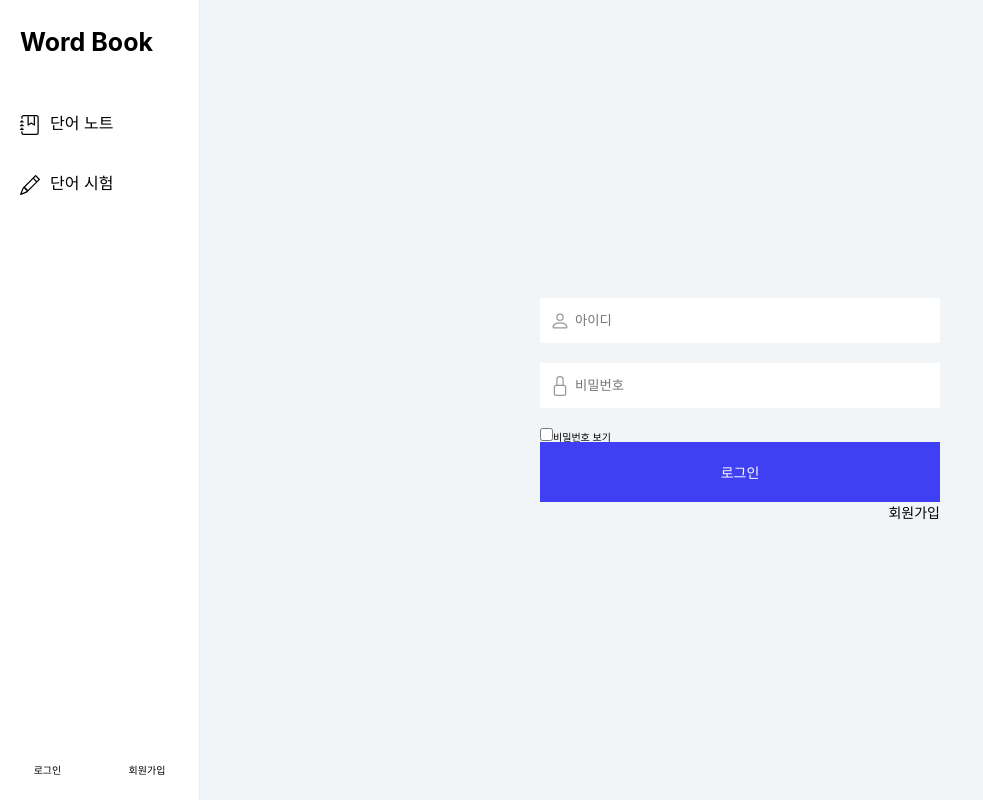
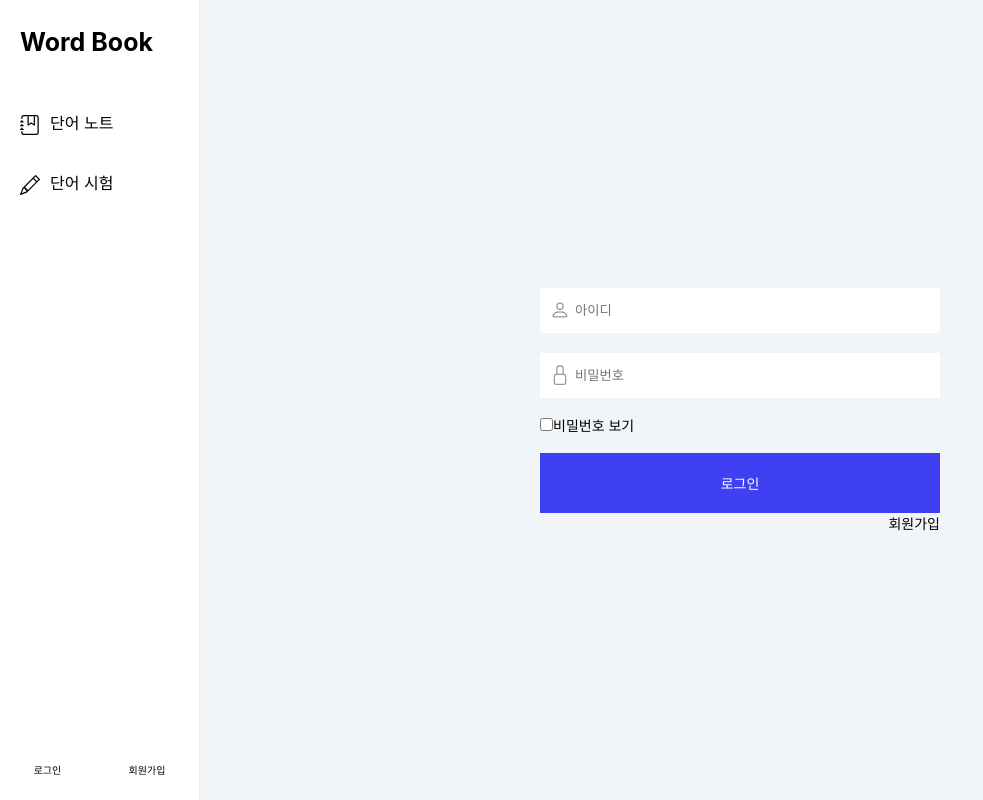
Before and after one commit to Shape2ee/Word-book, a React (Vite) app: page /login in a window 1280 px wide. Shown: the whole page, without its empty margins (0-983 px from the left). Built offline with nearby package versions, Linux system fonts and the light colour scheme; no server answers; a web font is replaced by a local one.

Commit message:
Feat: Add reset component and reset value

```diff
--- a/src/pages/Login/index.tsx
+++ b/src/pages/Login/index.tsx
@@ -3,6 +3,7 @@ import $ from './login.module.scss'
 import Wrapper from '@components/Wrapper';
 import Button from '@components/Button'
 import Icon from '@components/Icon';
+import ResetButton from '@components/ResetButton';
 import { setUserId } from '@customModules/usersSlice';
 import { useAppSelector, useAppDispatch } from '@hooks/reduxHooks';
 import { fetcher } from '@api/Fetcher';
@@ -48,12 +49,14 @@ const Login = () => {
         setUserPwInput('')
         return
       }
+
       if (usersInfo[i].userPw !== formData.get('userPw')) {
         setNotPwMatched(true)
         setUserIdInput('')
         setUserPwInput('')
         return
       }
+
       setNotPwMatched(false)
       setResult(true)
       sessionStorage.setItem('user', usersInfo[i].userId)
@@ -62,6 +65,16 @@ const Login = () => {
     console.log(userIdInput)
     console.log(formData.get('userId'), formData.get('userPw'))
     console.log(isResult)
+  }
+
+  const resetInputValue = (e: React.MouseEvent) => {
+    const siblingInput = e.currentTarget.previousElementSibling
+    if (siblingInput === null) return
+    if (siblingInput.id === 'id') {
+      setUserIdInput('')
+    } else {
+      setUserPwInput('')
+    }
   }
 
   return (
@@ -76,11 +89,7 @@ const Login = () => {
               value={userIdInput}
               onChange={handleChangeInput}/>
             {
-              userIdInput && (
-                <span className={$.reset_button}>
-                  <Icon kinds='cancell' />
-                </span>
-              )
+              userIdInput && <ResetButton icon='cancell' onClick={resetInputValue}/>
             }
           </div>
           <div className={$.input_row}>
@@ -93,20 +102,16 @@ const Login = () => {
               onChange={handleChangeInput}
             />
             {
-              userPwInput && (
-                <span className={$.reset_button}>
-                  <Icon kinds='cancell' />
-                </span>
-              )
+              userPwInput && <ResetButton icon='cancell' onClick={resetInputValue}/>
             }
             {isNotPwMatched && <div>패스워드가 틀렸습니다.</div>}
           </div>
-          <div>
-              <label>
-                <input type='checkbox' />
-                <span>비밀번호 보기</span>
-              </label>
-            </div>
+          <div className={$.showPassword_button}>
+            <label>
+              <input type='checkbox' />
+              <span>비밀번호 보기</span>
+            </label>
+          </div>
           <Button text='로그인' width fillMain height6/>
           <div className={$.join_button}>
             <Button text='회원가입' />
--- a/src/pages/Login/login.module.scss
+++ b/src/pages/Login/login.module.scss
@@ -37,6 +37,11 @@
     }
   }
 
+  .showPassword_button {
+    margin-bottom: 2rem;
+    font-size: 1.4rem;
+  }
+
   .join_button {
     text-align: right;
   }
```
